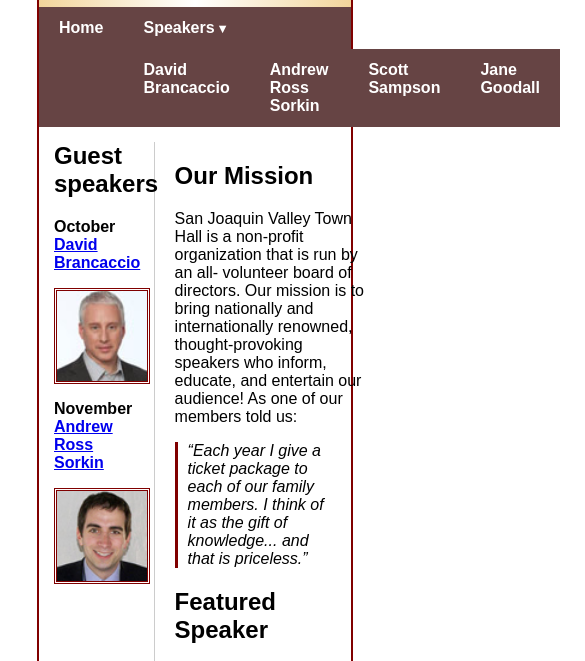
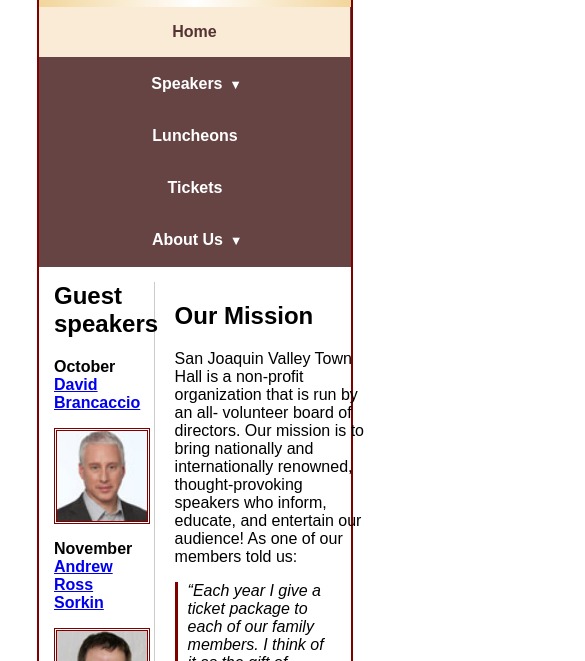
Before and after one commit to ashleysingh707/A11, a plain HTML site: page index.html in a window 390 px wide. Shown: the part 158-819 px from the top of the page, 585 px wide, since content can reach past the window. Drawn offline with Linux system fonts and the light colour scheme.

Commit message:
Update main.css

```diff
--- a/styles/main.css
+++ b/styles/main.css
@@ -105,3 +105,91 @@ footer {
   padding: 10px 0;
   margin-top: 20px;
 }
+
+:root {
+  --menu-light: #fff;
+  --menu-mid: antiquewhite;
+  --menu-dark: #553333;
+  --accent: #664444;
+}
+
+.navbar {
+  background-color: var(--accent);
+}
+
+.navbar ul {
+  margin: 0;
+  padding: 0;
+  list-style: none;
+}
+
+.menu {
+  display: flex;
+  flex-wrap: wrap;
+}
+
+.menu > li {
+  flex-basis: 20%;
+  text-align: center;
+  position: relative;
+}
+
+.menu a {
+  display: block;
+  padding: 1em;
+  text-decoration: none;
+  color: var(--menu-light);
+  margin: 0 1px 2px;
+}
+
+
+.menu a:hover,
+.menu a:focus,
+.menu a.current {
+  background-color: var(--menu-mid);
+  color: var(--menu-dark);
+}
+
+
+.has-sub small {
+  margin-left: 5px;
+}
+
+
+.submenu {
+  position: absolute;
+  left: 0;
+  right: 0;
+  background-color: var(--accent);
+  display: none;
+  z-index: 1000;
+}
+
+.has-sub:hover > .submenu {
+  display: block;
+}
+
+.submenu li a {
+  margin: 0 2px 2px;
+  padding: 0.75em;
+  display: block;
+}
+
+
+.menu > li:first-child a { margin-left: 0; }
+.menu > li:last-child a { margin-right: 0; }
+
+
+@media (max-width: 700px) {
+  .menu {
+    flex-direction: column;
+  }
+
+  .menu > li {
+    flex-basis: 100%;
+  }
+
+  .submenu {
+    position: static;
+  }
+}
```
